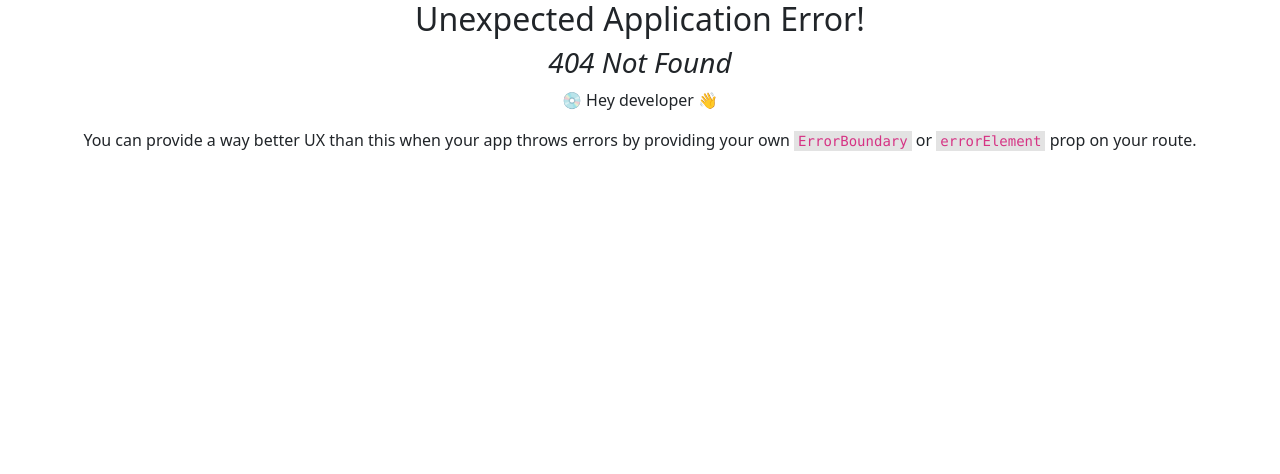
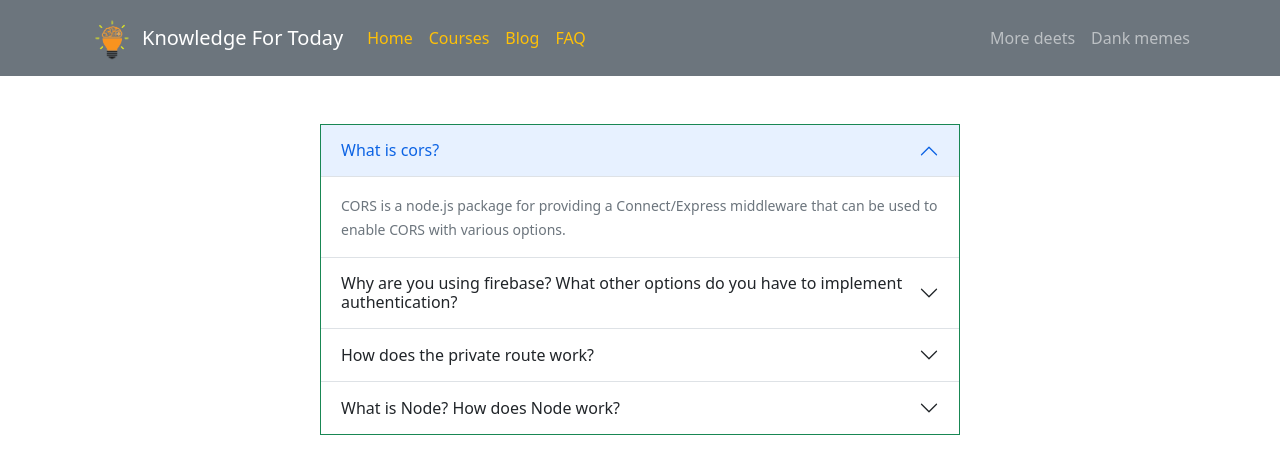
Before and after one commit to Fahim-05/knowledge-for-today-client, a React (Create React App) app: page /blog in a window 1280 px wide. Before the commit this address had no page. Shown: the top 474 px of the page. Built offline with nearby package versions, Linux system fonts and the light colour scheme.

Commit message:
blog page done

```diff
--- a/src/App.js
+++ b/src/App.js
@@ -4,7 +4,7 @@ import { router } from './Routes/Routes/Router';
 
 function App() {
   return (
-    <div className="App">
+    <div className="">
       <RouterProvider router={router}></RouterProvider>
     </div>
   );
--- a/src/Pages/Blog/Blog.js
+++ b/src/Pages/Blog/Blog.js
@@ -1,9 +1,48 @@
 import React from 'react';
+import Accordion from 'react-bootstrap/Accordion';
 
 const Blog = () => {
     return (
-        <div>
-            <h2>This is blog</h2>
+        <div className='w-50 m-auto mt-5 border border-success'>
+            <Accordion defaultActiveKey="0" flush>
+                <Accordion.Item eventKey="0">
+                    <Accordion.Header>What is cors?</Accordion.Header>
+                    <Accordion.Body className='text-secondary'>
+                        <small>CORS is a node.js package for providing a Connect/Express middleware that can be used to enable CORS with various options.</small>
+                    </Accordion.Body>
+                </Accordion.Item>
+                <Accordion.Item eventKey="1">
+                    <Accordion.Header>Why are you using firebase? What other options do you have to implement authentication?</Accordion.Header>
+                    <Accordion.Body className='text-secondary'>
+                        <small>
+                            Firebase Authentication provides backend services, easy-to-use SDKs, and ready-made UI libraries to authenticate users to your app. It supports authentication using passwords, phone numbers, popular federated identity providers like Google, Facebook and Twitter, and more.
+                            <br></br>
+                            Other options are: <br></br>
+                            MongoDB.
+                            Oracle Database.
+                            Amazon Redshift.
+                            DataStax Enterprise.
+                        </small>
+                    </Accordion.Body>
+                </Accordion.Item>
+                <Accordion.Item eventKey="2">
+                    <Accordion.Header>How does the private route work?</Accordion.Header>
+                    <Accordion.Body className='text-secondary'>
+                        <small>
+                            The react private route component renders child components if the user is logged in. If not logged in the user is redirected to the /login page with the return url passed in the location state property.
+                        </small>
+                    </Accordion.Body>
+                </Accordion.Item>
+                <Accordion.Item eventKey="3">
+                    <Accordion.Header>What is Node? How does Node work?</Accordion.Header>
+                    <Accordion.Body className='text-secondary'>
+                        Node:
+                        <small> Node.js is an open-source, cross-platform, back-end JavaScript runtime environment that runs on a JavaScript Engine and executes JavaScript code outside a web browser, which was designed to build scalable network applications</small><br></br><br></br>
+                        How Node works:
+                        <small> Node allows developers to write JavaScript code that runs directly in a computer process itself instead of in a browser. Node can, therefore, be used to write server-side applications with access to the operating system, file system, and everything else required to build fully-functional applications.</small>
+                    </Accordion.Body>
+                </Accordion.Item>
+            </Accordion>
         </div>
     );
 };
--- a/src/Routes/Routes/Router.js
+++ b/src/Routes/Routes/Router.js
@@ -1,5 +1,6 @@
 import { createBrowserRouter } from "react-router-dom";
 import Main from "../../layouts/Main";
+import Blog from "../../Pages/Blog/Blog";
 import Courses from "../../Pages/Courses/Courses";
 import Home from "../../Pages/Home/Home";
 
@@ -15,6 +16,10 @@ export const router = createBrowserRouter([
             {
                 path: '/courses',
                 element: <Courses></Courses>
+            },
+            {
+                path: '/blog',
+                element: <Blog></Blog>
             }
         ]
     }
```
